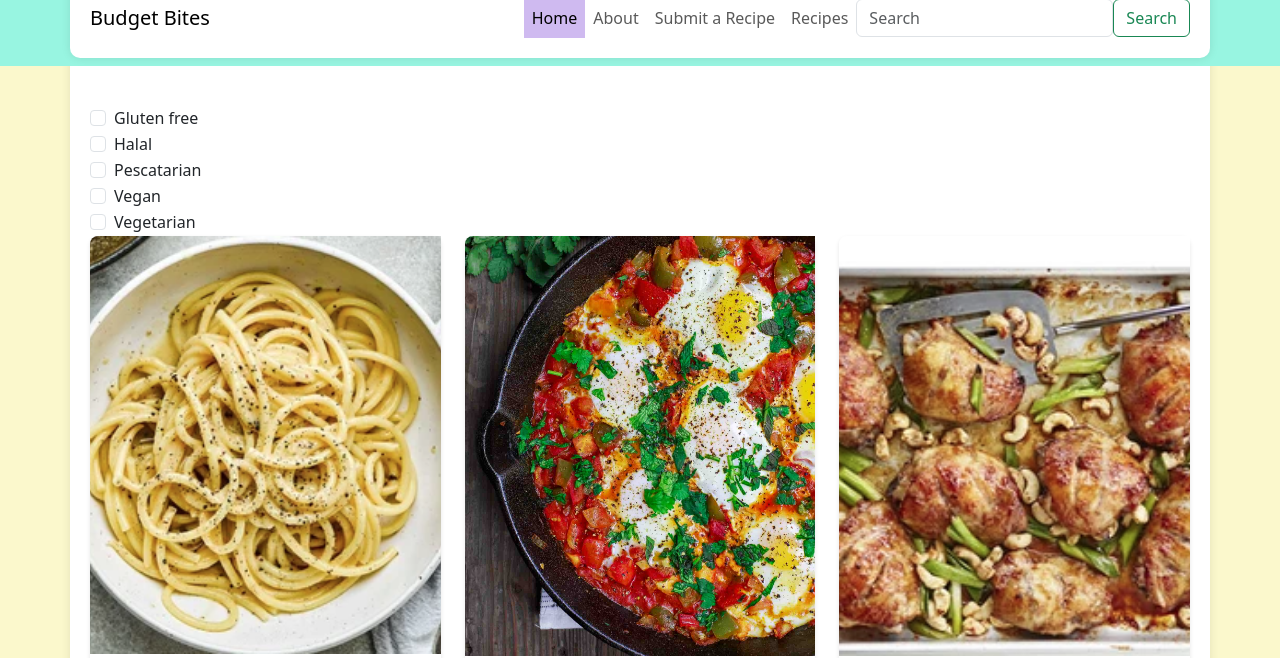
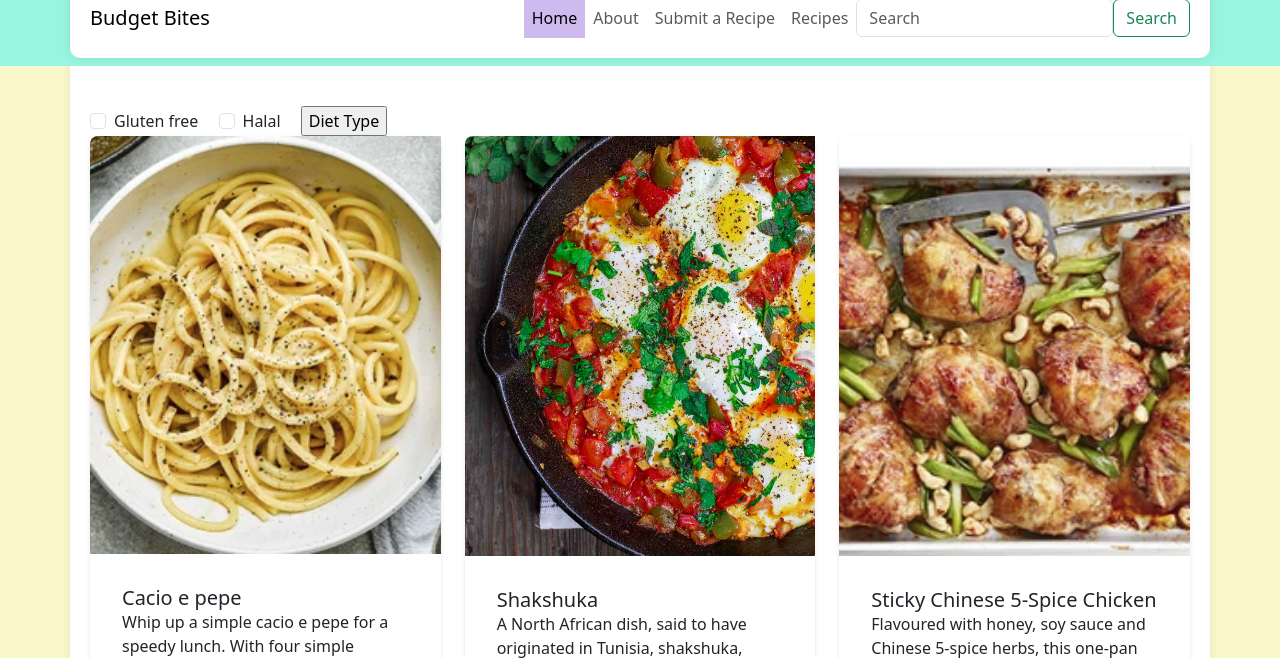
Before and after one commit to TanyaWaqanika/CookingMamas, a Flask app: page /allrecipes in a window 1280 px wide. Shown: the top 658 px of the page. Run offline with Flask 3, Linux system fonts and the light colour scheme; data comes from the database, SQL or seed files in the repository.

Commit message:
got barebones gluten filter going

```diff
--- a/application/dataAccess.py
+++ b/application/dataAccess.py
@@ -8,9 +8,9 @@ recipedb = mysql.connector.connect(
     host="localhost",
     user="root",
     # Windows password
-     password="Pa$$w0rd",
+    password="Pa$$w0rd",
     # Mac password
-   #  password="",
+    #  password="",
     database="recipedb"
 )
 
@@ -111,7 +111,7 @@ def filter_by_dietary(selected_dietary):
 
     # Fetch recipes based on the selected dietary requirement
     sql = """
-        SELECT recipeName FROM recipe
+        SELECT recipeName, recipeDescription FROM recipe
         JOIN recipedietaryrequirement ON recipe.recipeId = recipedietaryrequirement.recipeId
         WHERE recipedietaryrequirement.dietaryID = %s
     """
@@ -139,7 +139,7 @@ def get_recipe_title():
     return recipe_titles
 
 
-# print(get_recipe_title())
+print(get_recipe_title())
 
 
 # removed this function because your function above already gets the description
--- a/application/routes.py
+++ b/application/routes.py
@@ -32,13 +32,14 @@ def submit_recipe():
                            toolname=toolname, ingredientname=ingredientname, unitname=unitname)
 
 
-@app.route('/allrecipes', methods=["POST", "GET"])
+@app.route('/allrecipes', methods=['GET', 'POST'])
 def allrecipes():
     recipename = get_recipe_title()
     ingredientname = get_ingredient_names()
     dietarytype = get_dietary_types()
-    if request.form.get('d_enabled') == 'on':
-        vegan = filter_by_dietary("Vegan")
+    if request.method == 'POST':
+        request.form.getlist('glutenType')
+        return filter_by_dietary("Gluten Free")
     return render_template('allrecipes.html', recipename=recipename, ingredientname=ingredientname, dietarytype=dietarytype)
 
 
--- a/application/templates/allrecipes.html
+++ b/application/templates/allrecipes.html
@@ -29,16 +29,39 @@
 
 <div class="container">
         <div style="margin-top: 50px;"></div>
+
+<!-- sends checkbox input to flask
      <div class="row">
+         <form action="/allrecipes" method="POST">
+
   {% for diet in dietarytype|sort %}
-         <form action="/allrecipes" method="GET">
     <div class="form-check form-check-inline">
-        <input class="form-check-input" type="checkbox" name="d_enabled" value="on">
+        <input class="form-check-input" type="checkbox" name="dietFilter" value="{{ diet }}">
         <label class="form-check-label" id="dietarytype"  for="dietarytype">{{ diet }}</label>
     </div>
-             </form>
+
  {% endfor %}
+             <input type="Submit" value="Diet Type">
+              </form>
+-->
 
+           <div class="row">
+         <form action="/allrecipes" method="POST">
+
+             <!-- make checkboxes for each filter -->
+    <div class="form-check form-check-inline">
+        <input class="form-check-input" type="checkbox" name="glutenFilter" value="{{ dietarytype[0] }}">
+        <label class="form-check-label" id="glutentype" >{{ dietarytype[0] }}</label>
+    </div>
+
+             <div class="form-check form-check-inline">
+        <input class="form-check-input" type="checkbox" name="HalalFilter" value="{{ dietarytype[1] }}">
+        <label class="form-check-label" id="halaltype" >{{ dietarytype[1] }}</label>
+    </div>
+
+
+             <input type="Submit" value="Diet Type">
+              </form>
 
 {% for recipe in recipename %}
 
@@ -48,7 +71,7 @@
 
  <div class="col-lg-4">
                 <div class="recipe-card">
-                    <img src="/static/{{ recipe[3] }}" class="recipe-card-img-top" alt="Suggested Recipe 1">
+                    <img src="/static/{{ recipe [3] }}" class="recipe-card-img-top" alt="Suggested Recipe 1">
                     <div class="card-body">
                         <h5 class="card-title">{{ recipe [1] }}</h5>
                         <p class="card-text">{{ recipe [2] }}</p>
```
